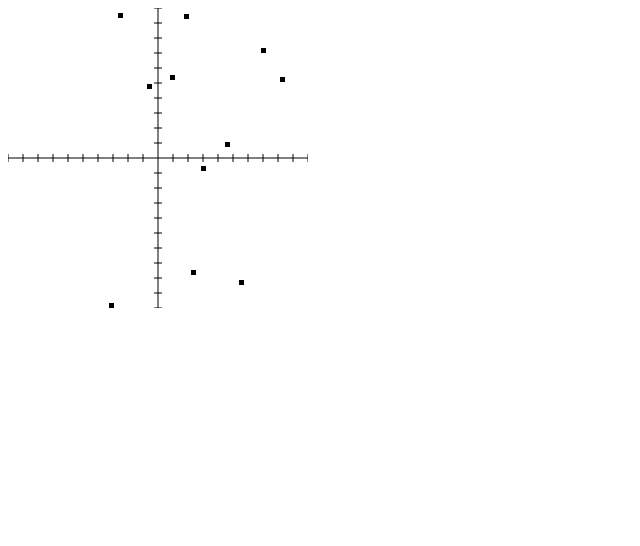
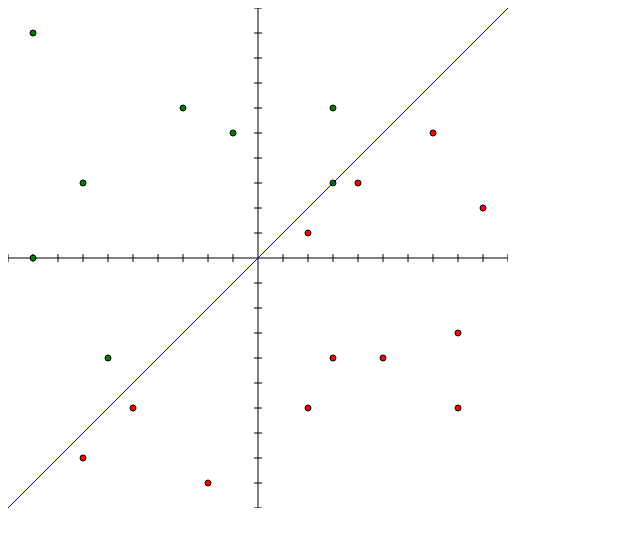
Before and after one commit to XavierByrd/Perceptron_Graph_JS, a plain HTML site: page index.html in a window 1280 px wide. Shown: the whole page, without its empty margins (0-640 px from the left). Drawn offline with Linux system fonts and the light colour scheme.

Commit message:
First Functional Commit
-Draws Axis'
-Draws tick marks on Axis'
-Generates random points
-Determines if point is above or below line
-Graphs any equation of the form y = f(x)

```diff
--- a/graphjs/graph.js
+++ b/graphjs/graph.js
@@ -60,14 +60,22 @@ Graph.prototype = {
     return this.origin.y - y;
   },
 
+  upscaleX: function(x) {
+    return (x * this.scalarX) + this.origin.x;
+  },
+
+  upscaleY: function(y) {
+    return this.origin.y - (y * this.scalarY);
+  },
+
   // Get a randomly generated point
   getPoint: function(xMin, xMax, yMin, yMax) {
     var point =
     {
-      x: this.convertX(Math.floor(Math.random() * (xMax - xMin + 1)) + xMin),
-      y: this.convertY(Math.floor(Math.random() * (yMax - yMin + 1)) + yMin),
-      context: this.screenContext
+      actualX: Math.floor(Math.random() * (xMax - xMin + 1)) + xMin,
+      actualY: Math.floor(Math.random() * (yMax - yMin + 1)) + yMin,
     }
+    console.log("("+"x: " + this.f(point.actualX) + ", y:" + point.actualY +")");
     return point;
   },
 
@@ -75,7 +83,7 @@ Graph.prototype = {
   generateRandomPoints(n) {
     var points = [];
     for(var i = 0; i < n; i++) {
-      points.push(this.getPoint(-this.screen.width, this.screen.width, -this.screen.height, this.screen.height));
+      points.push(this.getPoint( -this.scaleX + 1, this.scaleX - 1, -this.scaleY + 1, this.scaleY - 1));
     }
     return points;
   },
@@ -138,24 +146,32 @@ Graph.prototype = {
     this.pointEvaluationEnabled = enable;
   },
 
-  drawPoints: function(pointArray) {
-    if(this.pointEvaluationEnabled) {
-      if(point.y < f(point.x)) {
-        this.screenContext.fillStyle = "red";
+  drawPointsAsCircles: function(pointArray) {
+    for(var i = 0; i < pointArray.length; i++) {
+      this.screenContext.beginPath();
+      this.screenContext.arc(this.upscaleX(pointArray[i].actualX), this.upscaleY(pointArray[i].actualY), 3, 0, 2*Math.PI);
+      if(this.pointEvaluationEnabled) {
+          if(pointArray[i].actualY < this.f(pointArray[i].actualX)) {
+            this.screenContext.fillStyle  = "red";
+          } else {
+            this.screenContext.fillStyle  = "green";
+          }
       } else {
-        this.screenContext.fillStyle  = "green";
+        this.screenContext.fillStyle = "gray";
       }
-    } else {
-      this.screenContext.fillStyle = "black";
+      this.screenContext.fill();
+      this.screenContext.stroke();
     }
-
-    pointArray.forEach(function(point) {
-      point.context.fillRect(point.x, point.y, 5, 5);
-    });
   },
 
+
   graphEquation: function() {
-
+    this.screenContext.beginPath();
+    this.screenContext.strokeStyle = "blue";
+    for(var x = -this.screen.width; x < this.screen.width; x++ ) {
+      this.screenContext.lineTo(this.convertX(x) , this.convertY(this.f(x)));
+    }
+    this.screenContext.stroke();
   }
 
 };
--- a/index.html
+++ b/index.html
@@ -9,13 +9,16 @@
     <script type="text/javascript" src="graphjs/graph.js"></script>
     <!-- Only for test, example of usage -->
     <script>
-      var g = new Graph("graph", 300, 300);
+      var g = new Graph("graph", 500, 500);
+      g.defineEquation("x");
       g.defineScale(10, 10, 8);
       g.enableGraphTicks(true);
+      g.enablePointEvaluation(true);
       g.drawGraphAxis();
 
-      pointArray = g.generateRandomPoints(50);
-      g.drawPoints(pointArray);
+      pointArray = g.generateRandomPoints(20);
+      g.drawPointsAsCircles(pointArray);
+      g.graphEquation();
     </script>
   </body>
 </html>
```
